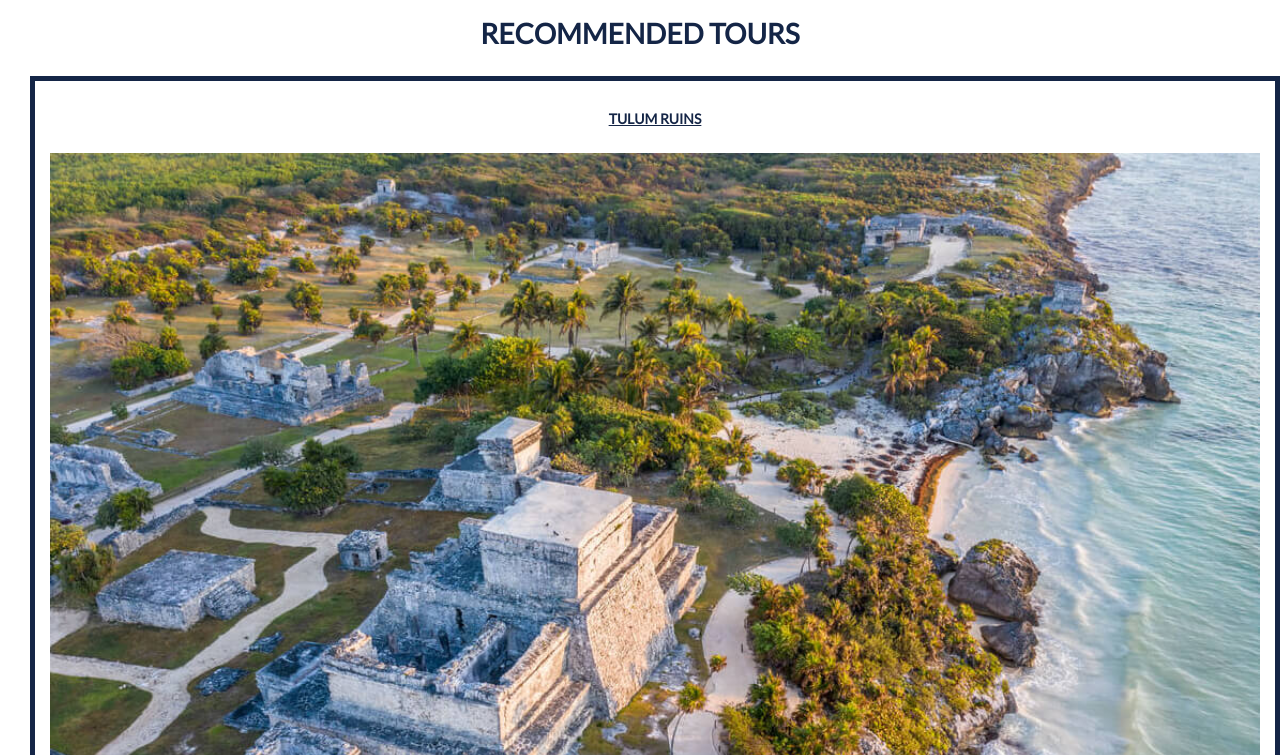
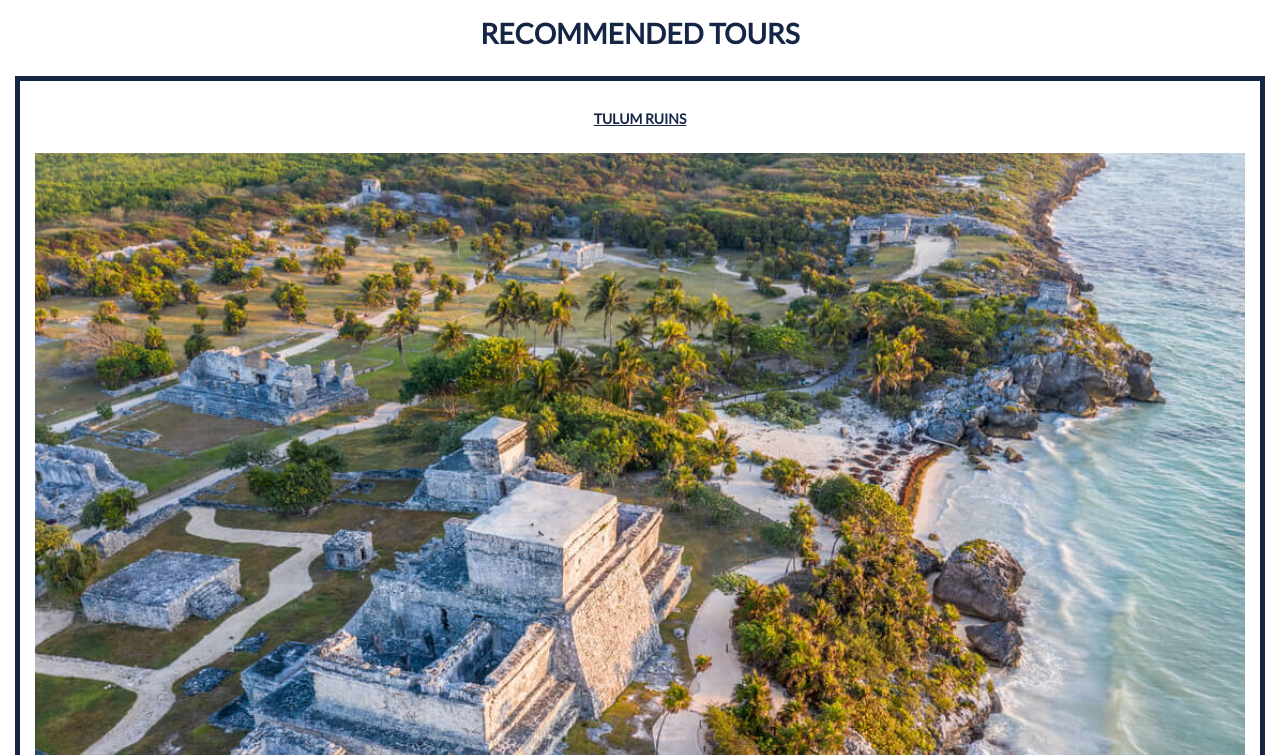
Before and after one commit to tony-reddington/mayan-riviera-travel, a plain HTML site: page index.html in a window 1280 px wide. Shown: the part 865-1620 px from the top of the page. Drawn offline with nearby package versions, Linux system fonts and the light colour scheme.

Commit message:
Changed .recommended-tour-divs margin so col-sm-12 aligns correctly

```diff
--- a/assets/css/style.css
+++ b/assets/css/style.css
@@ -60,7 +60,7 @@
 .recommended-tour-divs {
     padding: 0px 10px;
     border: 5px solid #142546;
-    margin: 15px;
+    margin: 15px 0px;
 }
 
 .recommended-header {
```
